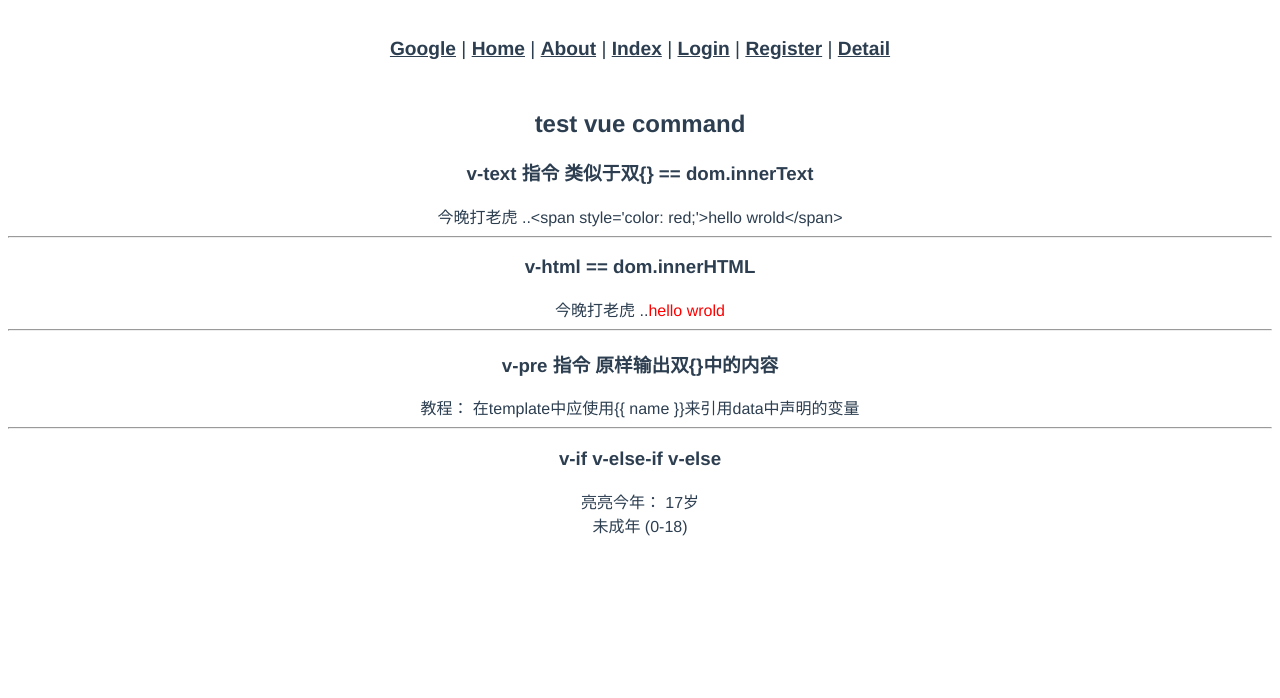
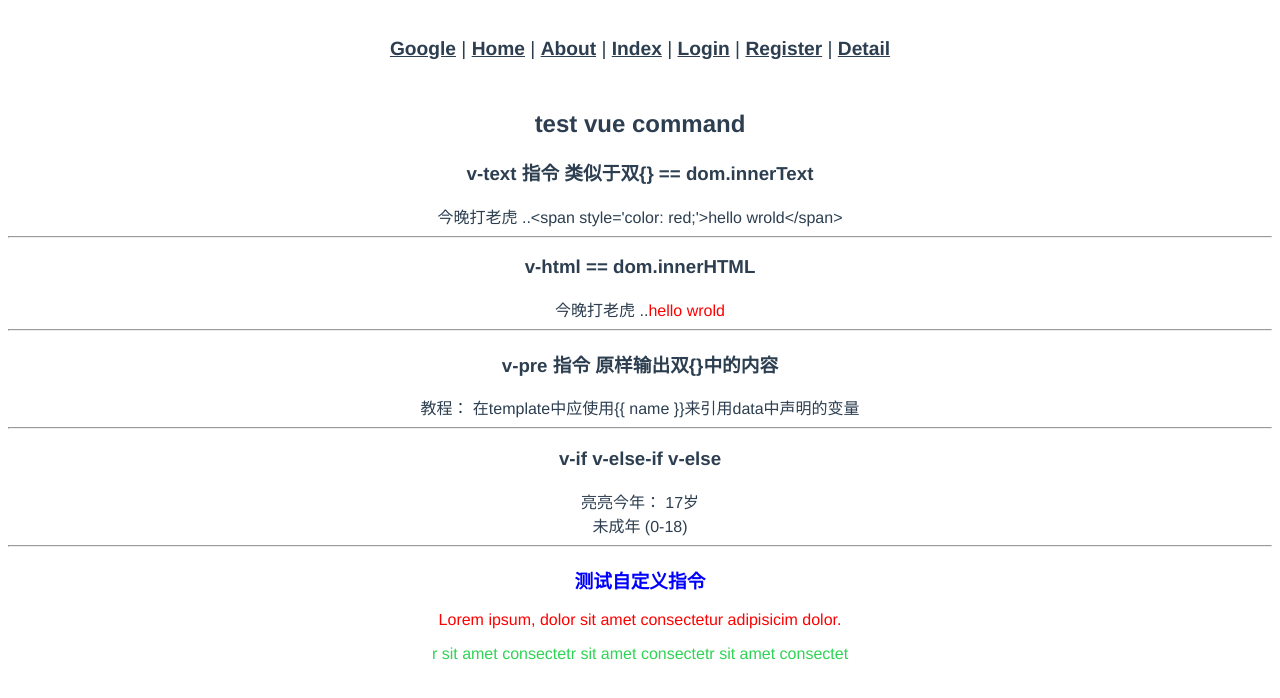
Before and after one commit to jydxh/vue_basic, a Vue app in the folder day02/demo/vue-project/: page /direct in a window 1280 px wide. Shown: the top 698 px of the page. Built offline with nearby package versions, Linux system fonts and the light colour scheme.

Commit message:
自定义指令 costom directives

```diff
--- a/day02/demo/vue-project/src/views/Direct.vue
+++ b/day02/demo/vue-project/src/views/Direct.vue
@@ -17,6 +17,10 @@
 		<span v-else-if="age < 35">青年 (18-35)</span>
 		<span v-else-if="age < 60">中年 (36-60)</span>
 		<span v-else>老年(61-)</span>
+		<hr />
+		<h3 v-blue>测试自定义指令</h3>
+		<p v-red>Lorem ipsum, dolor sit amet consectetur adipisicim dolor.</p>
+		<p v-color="`#2fd356`">r sit amet consectetr sit amet consectetr sit amet consectet</p>
 	</div>
 </template>
 
@@ -28,6 +32,30 @@ export default {
 				text: "今晚打老虎 ..<span style='color: red;'>hello wrold</span>",
 			};
 		},
+
+		directives: {
+			//用于定义自定义指令 custom directives
+			// red 是自定义指令的名字
+			red: {
+				// inserted 法方 有vue自动调用，当绑定该指令的元素被插入到dom后执行
+				// vue 将传入el参数 表示绑定了该指令的DOM对象
+				inserted: function (el) {
+					el.style.color = "#f00"; // 为当前的dom元素修改文本颜色
+				},
+			},
+			blue: {
+				inserted: function (el) {
+					el.style.color = "#00f";
+				},
+			},
+			color: {
+				inserted(el, binding) {
+					// binding: 指令参数对象
+					console.log(binding);
+					el.style.color = binding.value;
+				},
+			},
+		},
 	};
 </script>
 
```
Lines whose indentation alone changed are shown as unchanged.
